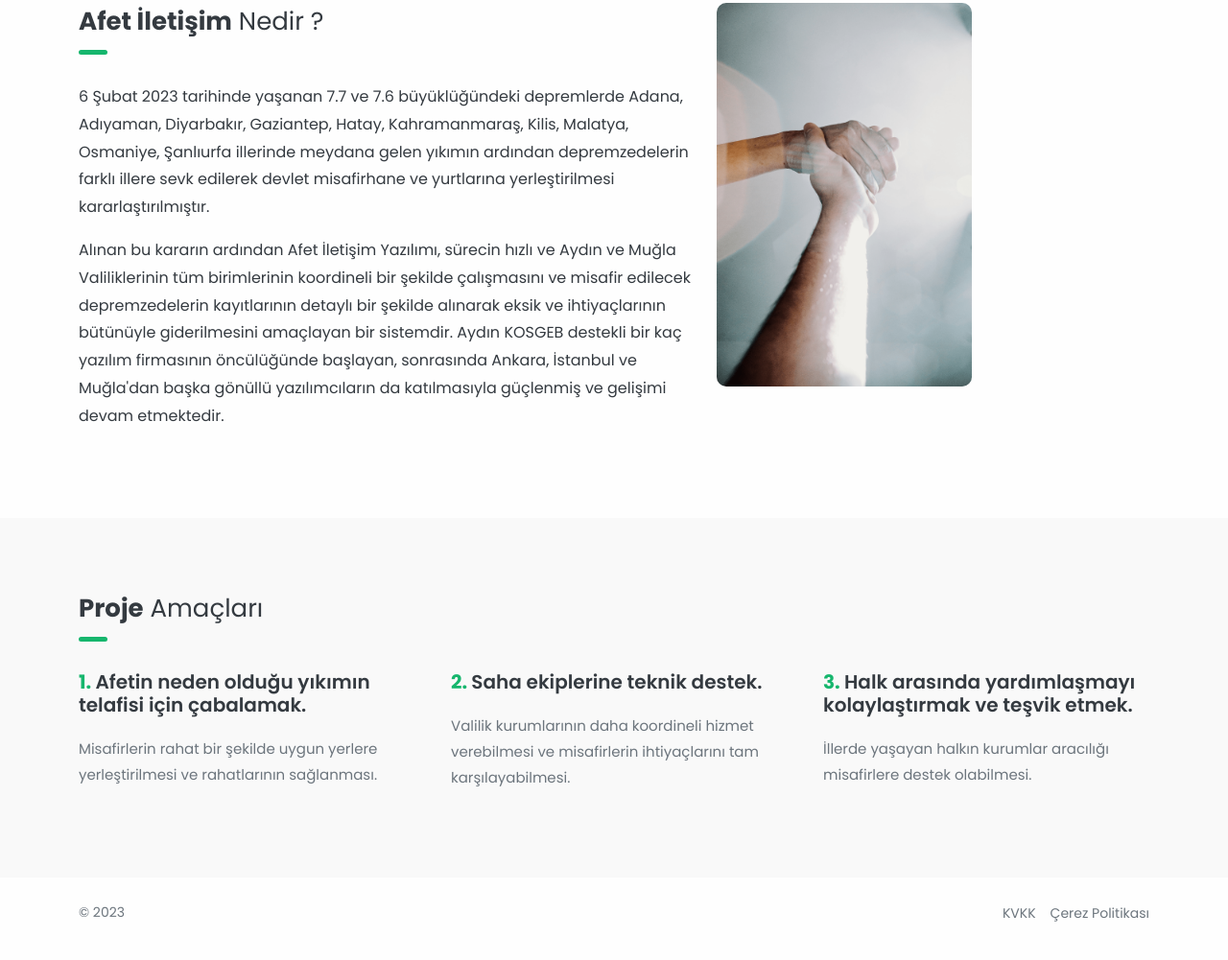
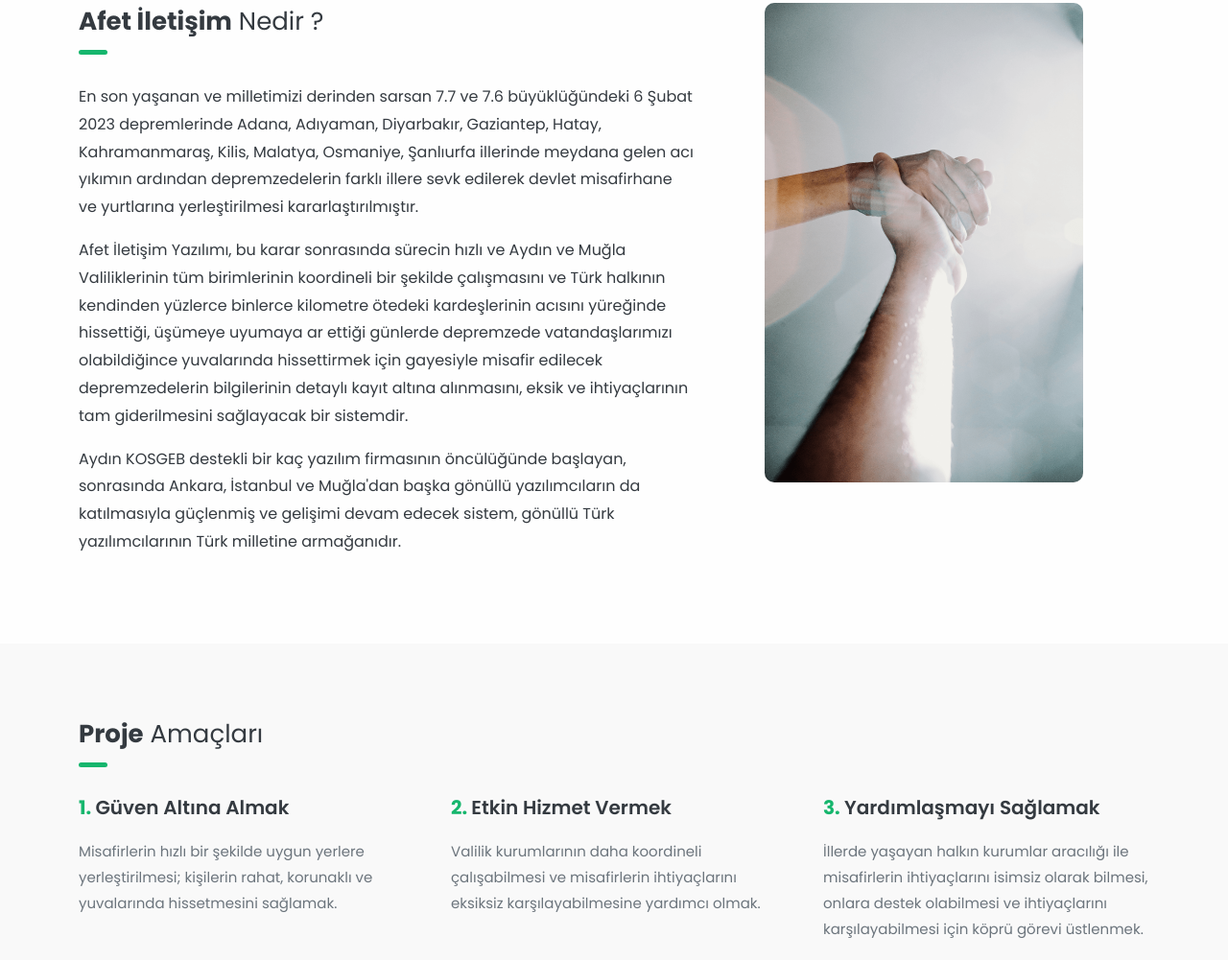
Before and after one commit to kimvar/landing, a plain HTML site: page index.html in a window 1280 px wide. Shown: the part 167-1168 px from the top of the page at 96% size. Drawn offline with Linux system fonts and the light colour scheme.

Commit message:
feat/landing-page content updated

```diff
--- a/css/style.css
+++ b/css/style.css
@@ -321,8 +321,9 @@ p {
 }
 .project-info img {
   max-width: 100%;
-  height: 400px;
+  height: 500px;
   border-radius: 10px;
+  margin-left: 50px;
 }
 
 .how-to {
--- a/index.html
+++ b/index.html
@@ -49,23 +49,30 @@
               <div class="big-title"><b>Afet İletişim</b> Nedir ?</div>
               <div class="context">
                 <p>
-                  6 Şubat 2023 tarihinde yaşanan 7.7 ve 7.6 büyüklüğündeki
-                  depremlerde Adana, Adıyaman, Diyarbakır, Gaziantep, Hatay,
-                  Kahramanmaraş, Kilis, Malatya, Osmaniye, Şanlıurfa illerinde
-                  meydana gelen yıkımın ardından depremzedelerin farklı illere
-                  sevk edilerek devlet misafirhane ve yurtlarına yerleştirilmesi
-                  kararlaştırılmıştır.
+                  En son yaşanan ve milletimizi derinden sarsan 7.7 ve 7.6
+                  büyüklüğündeki 6 Şubat 2023 depremlerinde Adana, Adıyaman,
+                  Diyarbakır, Gaziantep, Hatay, Kahramanmaraş, Kilis, Malatya,
+                  Osmaniye, Şanlıurfa illerinde meydana gelen acı yıkımın
+                  ardından depremzedelerin farklı illere sevk edilerek devlet
+                  misafirhane ve yurtlarına yerleştirilmesi kararlaştırılmıştır.
                 </p>
                 <p>
-                  Alınan bu kararın ardından Afet İletişim Yazılımı, sürecin
-                  hızlı ve Aydın ve Muğla Valiliklerinin tüm birimlerinin
-                  koordineli bir şekilde çalışmasını ve misafir edilecek
-                  depremzedelerin kayıtlarının detaylı bir şekilde alınarak
-                  eksik ve ihtiyaçlarının bütünüyle giderilmesini amaçlayan bir
-                  sistemdir. Aydın KOSGEB destekli bir kaç yazılım firmasının
-                  öncülüğünde başlayan, sonrasında Ankara, İstanbul ve Muğla'dan
-                  başka gönüllü yazılımcıların da katılmasıyla güçlenmiş ve
-                  gelişimi devam etmektedir.
+                  Afet İletişim Yazılımı, bu karar sonrasında sürecin hızlı ve
+                  Aydın ve Muğla Valiliklerinin tüm birimlerinin koordineli bir
+                  şekilde çalışmasını ve Türk halkının kendinden yüzlerce
+                  binlerce kilometre ötedeki kardeşlerinin acısını yüreğinde
+                  hissettiği, üşümeye uyumaya ar ettiği günlerde depremzede
+                  vatandaşlarımızı olabildiğince yuvalarında hissettirmek için
+                  gayesiyle misafir edilecek depremzedelerin bilgilerinin
+                  detaylı kayıt altına alınmasını, eksik ve ihtiyaçlarının tam
+                  giderilmesini sağlayacak bir sistemdir.
+                </p>
+                <p>
+                  Aydın KOSGEB destekli bir kaç yazılım firmasının öncülüğünde
+                  başlayan, sonrasında Ankara, İstanbul ve Muğla'dan başka
+                  gönüllü yazılımcıların da katılmasıyla güçlenmiş ve gelişimi
+                  devam edecek sistem, gönüllü Türk yazılımcılarının Türk
+                  milletine armağanıdır.
                 </p>
               </div>
             </div>
@@ -81,30 +88,31 @@
           <div class="row g-5">
             <div class="col">
               <div class="item">
-                <h5>Afetin neden olduğu yıkımın telafisi için çabalamak.</h5>
+                <h5>Güven Altına Almak</h5>
                 <p>
-                  Misafirlerin rahat bir şekilde uygun yerlere yerleştirilmesi
-                  ve rahatlarının sağlanması.
+                  Misafirlerin hızlı bir şekilde uygun yerlere yerleştirilmesi;
+                  kişilerin rahat, korunaklı ve yuvalarında hissetmesini
+                  sağlamak.
                 </p>
               </div>
             </div>
             <div class="col">
               <div class="item">
-                <h5>Saha ekiplerine teknik destek.</h5>
+                <h5>Etkin Hizmet Vermek</h5>
                 <p>
-                  Valilik kurumlarının daha koordineli hizmet verebilmesi ve
-                  misafirlerin ihtiyaçlarını tam karşılayabilmesi.
+                  Valilik kurumlarının daha koordineli çalışabilmesi ve
+                  misafirlerin ihtiyaçlarını eksiksiz karşılayabilmesine
+                  yardımcı olmak.
                 </p>
               </div>
             </div>
             <div class="col">
               <div class="item">
-                <h5>
-                  Halk arasında yardımlaşmayı kolaylaştırmak ve teşvik etmek.
-                </h5>
+                <h5>Yardımlaşmayı Sağlamak</h5>
                 <p>
-                  İllerde yaşayan halkın kurumlar aracılığı misafirlere destek
-                  olabilmesi.
+                  İllerde yaşayan halkın kurumlar aracılığı ile misafirlerin
+                  ihtiyaçlarını isimsiz olarak bilmesi, onlara destek olabilmesi
+                  ve ihtiyaçlarını karşılayabilmesi için köprü görevi üstlenmek.
                 </p>
               </div>
             </div>
```
